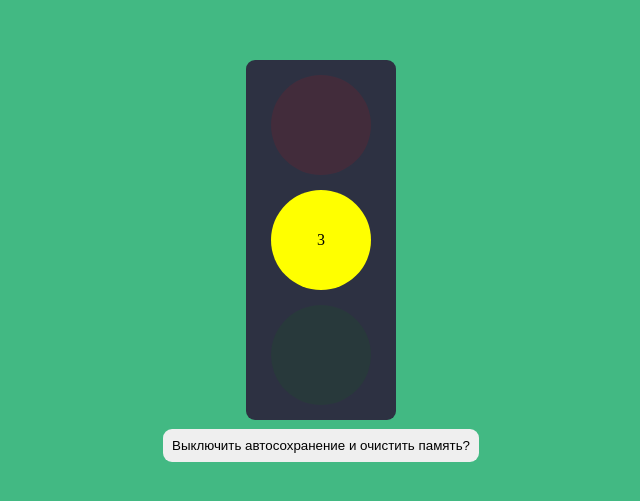
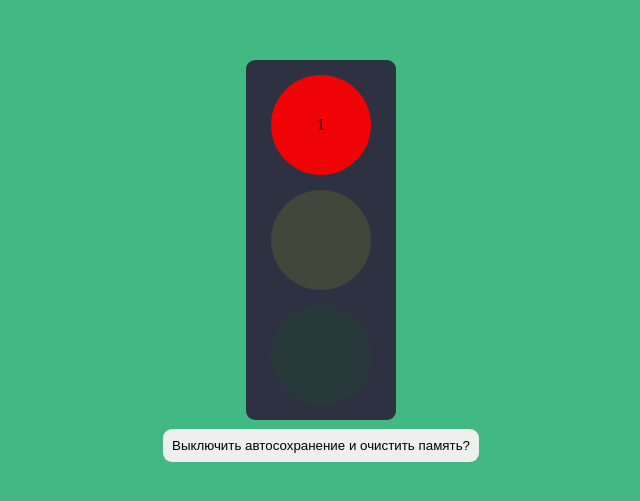
Before and after one commit to goldensectionlv/traffic_lights, a Vue app: page /red in a window 1280 px wide. Before the commit this address led to /yellow. Shown: the part 139-640 px from the top of the page, without its empty margins (319-959 px from the left). Built offline with nearby package versions, Linux system fonts and the light colour scheme; sample sign-in values are in the browser's storage.

Commit message:
code style optimization

```diff
--- a/src/views/Home.vue
+++ b/src/views/Home.vue
@@ -29,43 +29,45 @@ export default {
   data() {
     return {
       trafficLights: [
-        // кол-во цветов и положение предупреждающего сигнала в массиве не влияют на работоспособность
-        {color: 'red', duration: 5},
+        {color: 'red', duration: 6},
         {color: 'yellow', duration: 3, isWarningColor: true},
-        {color: 'green', duration: 6},
+        {color: 'green', duration: 5},
       ],
       interval: null /* Переменная для очистки интервала в цикле beforeDestroy */,
       counter: 1, /* Переменная для сверки с длинной сигнала */
-      activeLight: {}, /* Актуальный сигнал (не учитывает предупреждающий сигнал) */
-      warningLight: {} /* Отдельная ссылка для быстрого доступа */,
-      warningActive: false, /* Триггер для периодического включения предупреждающего сигнала */
-      previousLight: {},
+      activeLight: {}, /* Актуальный сигнал */
+      warningLight: {} /* Предупреждающий сигнал */,
+      warningActive: false, /* Триггер для включения предупреждающего сигнала */
+      previousLight: {}, /* Обьект для сохранения состояния прохождения по массиву после предупреждающего сигнала */
       userWantsToStore: false
     }
   },
   created() {
-    // Редирект в том случае, если присутствует хотя бы один элемент в списке цветов светофора
-    if (this.$route.path === '/' && this.trafficLights.length) this.$router.push(this.trafficLights[0].color)
-    // Поиск цвета предупреждения в массиве
+    const pathHomeAndLightsExists = this.$route.path === '/' && this.trafficLights.length
+    if (pathHomeAndLightsExists) this.$router.push(this.trafficLights[0].color)
+
     this.warningLight = this.trafficLights.find(light => light.isWarningColor)
-    // Авто включение тригера на переключение на следующий цвет, т.к. иначе будет двойное переключение на предупреждающий цвет
-    if (this.warningLight.color === this.$route.params.color) this.warningActive = true
+
+    const currentLightIsWarningType = this.warningLight.color === this.$route.params.color
+    if (currentLightIsWarningType) this.warningActive = true
 
     if (JSON.parse(localStorage.getItem('userWantsToStore'))) {
       this.userWantsToStore = true
       this.localStorageRequest()
+    } else {
+      this.activeLight = JSON.parse(JSON.stringify(this.trafficLights.find(light => light.color === this.$route.params.color)))
     }
-    this.activeLight = JSON.parse(JSON.stringify(this.trafficLights.find(light => light.color === this.$route.params.color)))
-    this.countdown()
+    this.lightsManager()
   },
   beforeDestroy() {
     clearInterval(this.interval)
   },
   methods: {
-    countdown() {
+    lightsManager() {
       this.interval = setInterval(() => {
         this.counter++
-        if (this.activeLight.duration < this.counter) {
+        const lightDurationEnded = this.activeLight.duration < this.counter
+        if (lightDurationEnded) {
           this.counter = 1
           this.warningActive ? this.switchLight() : this.enableWarningSignal()
         }
@@ -75,7 +77,8 @@ export default {
     switchLight() {
       const index = this.trafficLights.findIndex(light => light.color === this.previousLight.color)
 
-      if (this.trafficLights.length === index + 1) { /* если конец списка */
+      const isEndOfLightsArray = this.trafficLights.length === index + 1
+      if (isEndOfLightsArray) {
         this.restartCycle()
       } else {
         const isNextLightWarning = this.trafficLights[index + 1].color === this.warningLight.color
@@ -92,20 +95,18 @@ export default {
     },
 
     restartCycle() {
-      // Исключение, если предупреждающий свет стоит первым в массиве
       const isFirstInArray = (this.trafficLights.findIndex(light => light.color === this.warningLight.color)) === 0
       const index = isFirstInArray ? 1 : 0
       this.switchColor(index)
-      console.log('array end, refreshed')
+      console.log('array ended, cycle restarted')
     },
     jumpOverWarningSignal(index) {
-      // Исключение, если предупреждающий свет стоит последним в массиве
       const isLastInArray = this.trafficLights.length === this.trafficLights.findIndex(light => light.color === this.warningLight.color) + 1
       isLastInArray ? this.restartCycle() : this.switchColor(index + 2)
       console.log('jump over warning signal, avoid double enable of warning signal')
     },
     goToNextColor(index) {
-      this.switchColor(index + 1)
+      this.switchColor(index + 1) /* Специально не стал обьединять с функцией switchColor из логических соображений */
       console.log('go to next color in array')
     },
     switchColor(index) {
```
